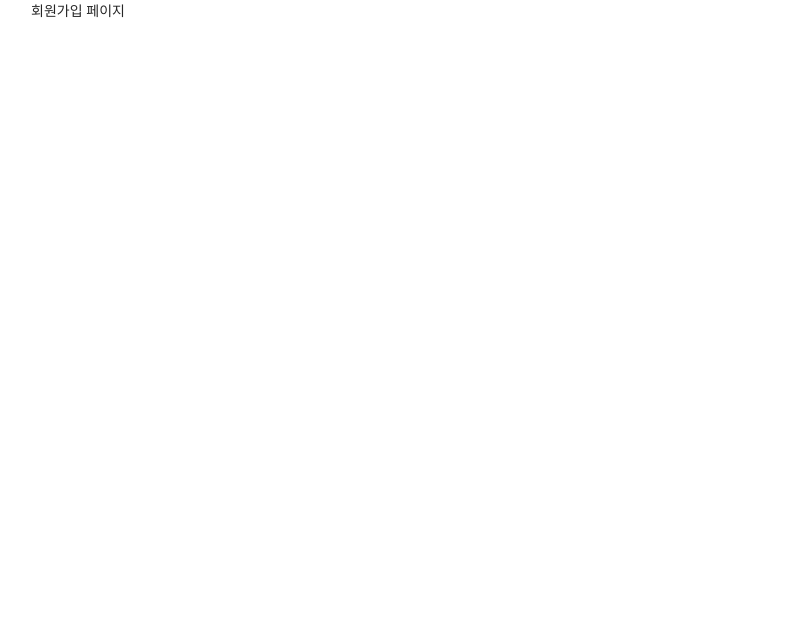
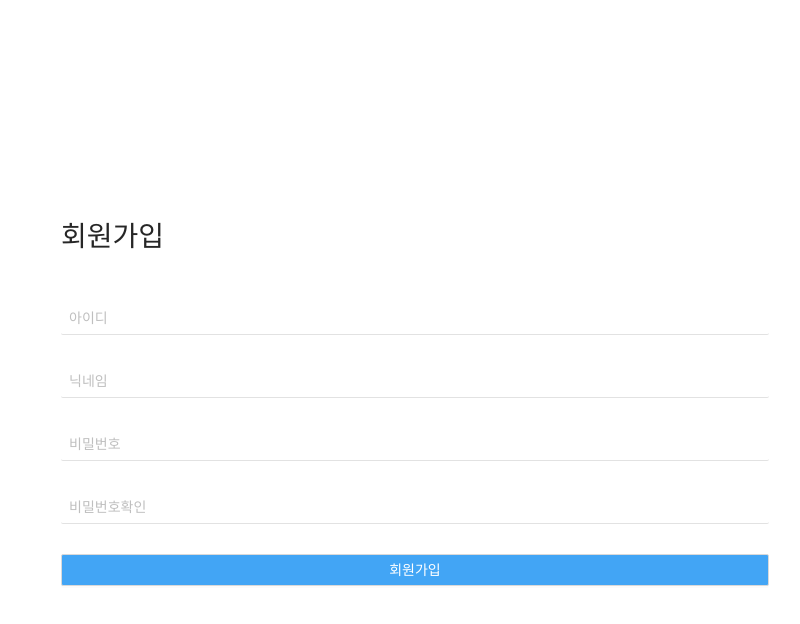
Before and after one commit to Gyumong/gyumongeats, a Next.js app in the folder front/: page /signup in a window 1280 px wide. Shown: the top 624 px of the page, without its empty margins (225-1025 px from the left). Built offline with nearby package versions, Linux system fonts and the light colour scheme.

Commit message:
회원가입폼 만듦,중복되는formstyle따로빼줌, 중복되는함수useInput으로hook빼줌

```diff
--- /dev/null
+++ b/front/components/StyleForm.js
@@ -0,0 +1,33 @@
+import styled from 'styled-components';
+import {Form,Input, Button} from 'antd';
+
+export const FormBlock = styled(Form)`
+display: flex;
+flex-direction: column;
+justify-content: center;
+margin: 0 auto;
+max-width: 768px;
+height: 100vh;
+padding: 60px 30px;
+`;
+
+export const InputBlock = styled(Input)`
+  padding: 5px 8px;
+  margin-top: 30px;
+  border: none;
+  border-bottom: 1px solid #e2e2e2;
+`;
+
+export const ButtonBlock = styled(Button)`
+  margin-top: 30px;
+  background-color: #42a5f5;
+  color: white;
+  &:hover {
+    background-color: #42a5f5;
+    color: white;
+  }
+`;
+export const ABlock = styled.a`
+  margin-top: 30px;
+  width: 25%;
+`;
--- /dev/null
+++ b/front/hooks/useInput.js
@@ -0,0 +1,11 @@
+/** @format */
+
+import { useState, useCallback } from "react";
+
+export default (initalValue = null) => {
+  const [value, setValue] = useState(initalValue);
+  const handler = useCallback((e) => {
+    setValue(e.target.value);
+  }, []);
+  return [value, handler];
+};
--- a/front/pages/signup.js
+++ b/front/pages/signup.js
@@ -1,9 +1,73 @@
 /** @format */
 
-import React from "react";
+import React, { useState, useCallback } from "react";
+import {
+  FormBlock,
+  InputBlock,
+  ButtonBlock,
+  ABlock,
+} from "../components/StyleForm";
+import useInput from "../hooks/useInput";
+import styled from "styled-components";
 
+const ErrorMessage = styled.div`
+  color: red;
+`;
 const SignUp = () => {
-  return <>회원가입 페이지</>;
+  const [id, onChangeId] = useInput("");
+  const [nickname, onChangeNickname] = useInput("");
+  const [password, onChangePassword] = useInput("");
+  const [passwordCheck, setPasswordCheck] = useState("");
+  const [passwordError, setPasswordError] = useState(false);
+  const onChangePasswordCheck = useCallback(
+    (e) => {
+      setPasswordCheck(e.target.value);
+      setPasswordError(e.target.value !== password);
+    },
+    [password]
+  );
+
+  const onSubmit = useCallback(() => {
+    if (password !== passwordCheck) {
+      return setPasswordError(true);
+    }
+    console.log(id, nickname, password);
+  }, [password, passwordCheck]);
+  return (
+    <FormBlock onFinish={onSubmit}>
+      <h1>회원가입 </h1>
+      <InputBlock
+        name="user-id"
+        placeholder="아이디"
+        value={id}
+        onChange={onChangeId}
+      />
+      <InputBlock
+        name="user-nick"
+        placeholder="닉네임"
+        value={nickname}
+        onChange={onChangeNickname}
+      />
+      <InputBlock
+        name="user-password"
+        type="password"
+        placeholder="비밀번호"
+        value={password}
+        onChange={onChangePassword}
+      />
+      <InputBlock
+        name="user-password-check"
+        type="password"
+        placeholder="비밀번호확인"
+        value={passwordCheck}
+        onChange={onChangePasswordCheck}
+      />
+      {passwordError && (
+        <ErrorMessage>비밀번호가 일치하지 않습니다.</ErrorMessage>
+      )}
+      <ButtonBlock htmlType="submit">회원가입</ButtonBlock>
+    </FormBlock>
+  );
 };
 
 export default SignUp;
```
Also changed, not shown: front/components/LoginForm.js (+5 -42 lines).
